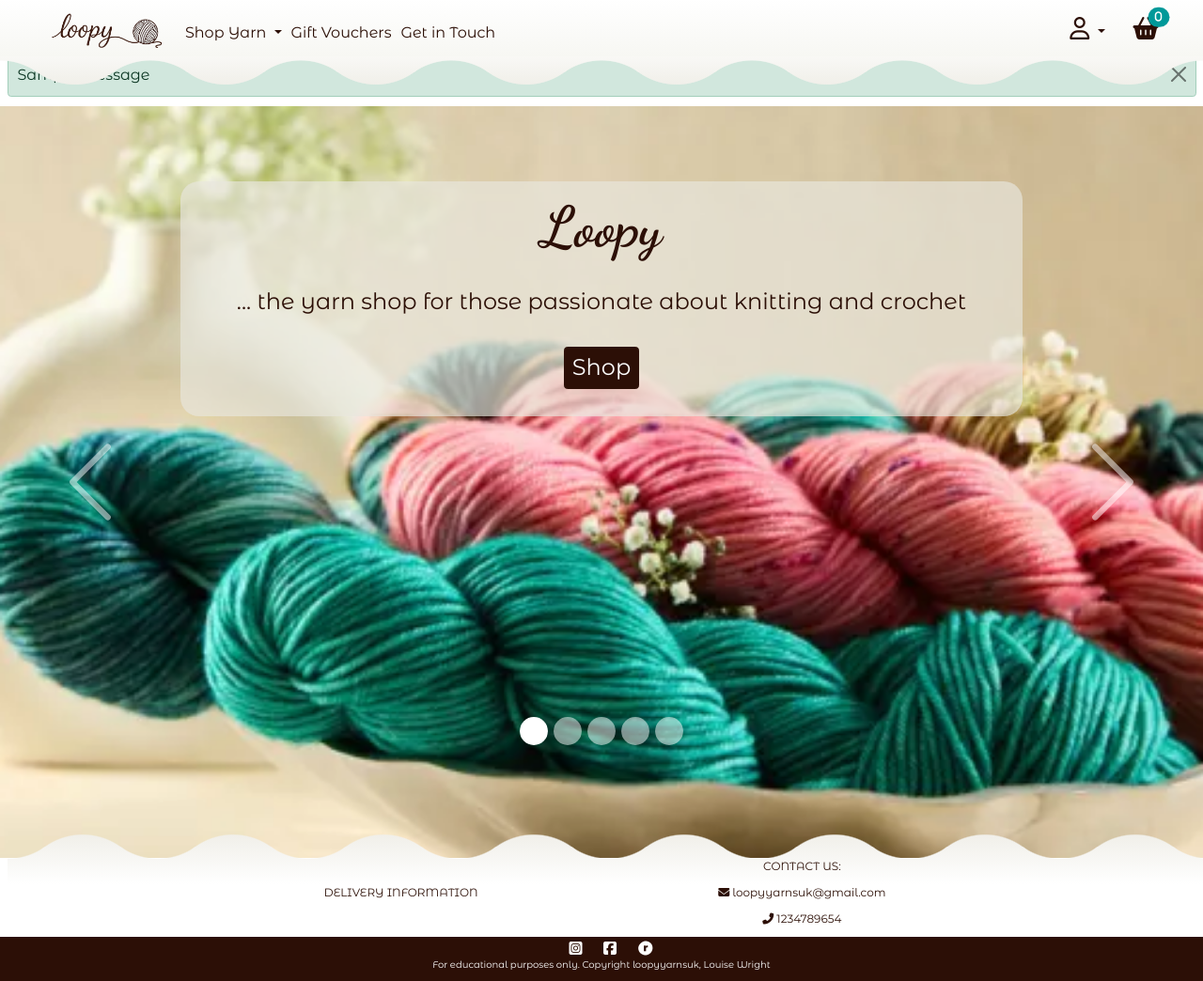
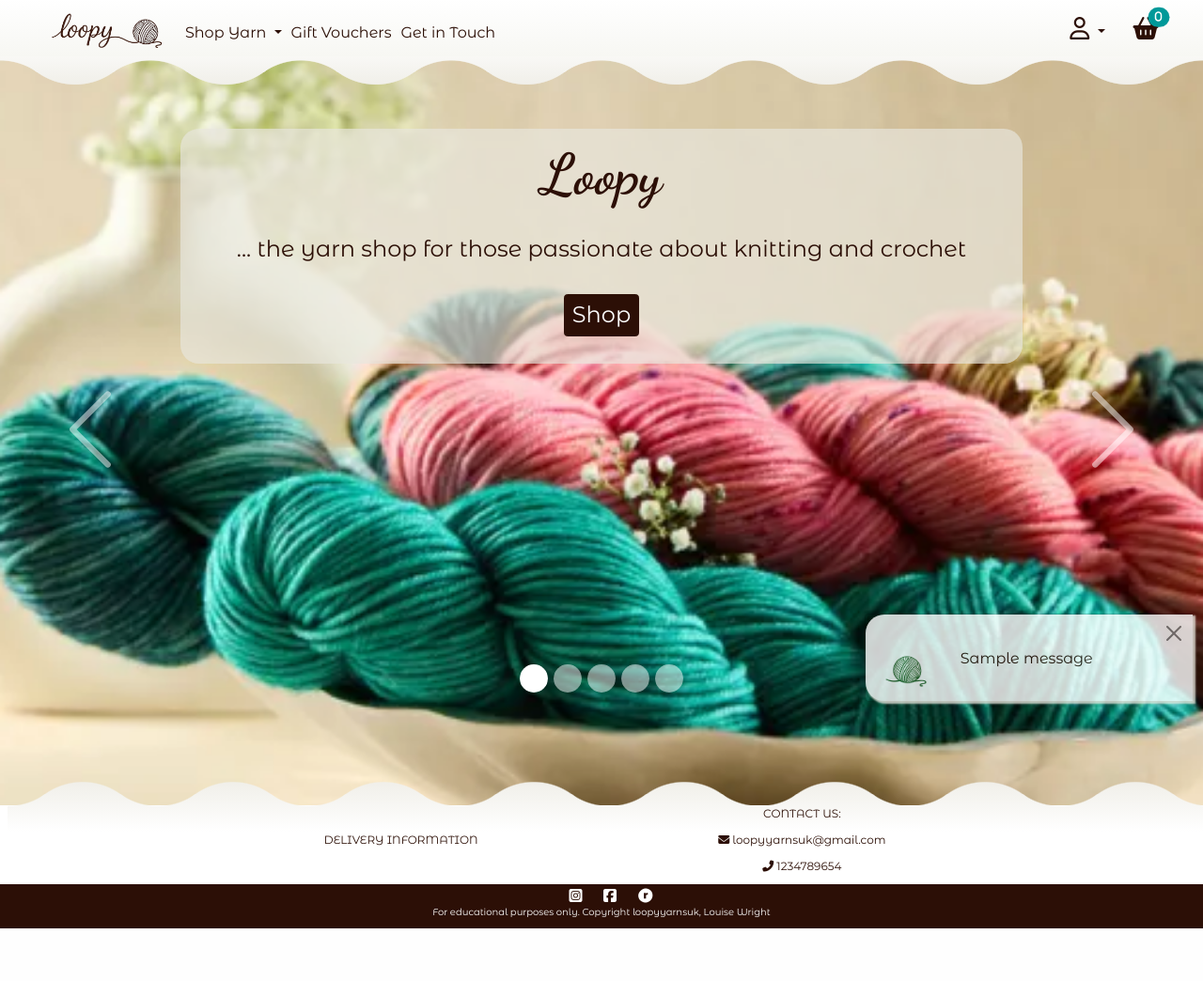
Before and after one commit to lbwright22ci/loopy, a Django app: page / in a window 1280 px wide. Shown: the part 23-1067 px from the top of the page at 94% size. After the commit the page ends 1011 px from the top, so only its background shows below. Run offline with Django 5.2, Linux system fonts and the light colour scheme; data comes from the database, SQL or seed files in the repository; both versions use the stored data as it was after the commit; one stand-in notice (Sample message) is shown; some libraries are stand-ins or nearby versions.

Commit message:
wire up messages to display as toasts and style

```diff
--- a/static/css/style.css
+++ b/static/css/style.css
@@ -302,6 +302,48 @@ li .sub-menu-item,
     background-color: var(--shadow-semi);
 }
 
+/* message container */
+.message-container{
+    position:fixed;
+    bottom:2rem;
+    right:0;
+    z-index: 6000;
+}
+
+.toast{
+    font-size:1.4rem;
+    background-color: transparent;
+}
+
+.logo-toast{
+    width:5rem;
+}
+
+.toast-container{
+    background-color: transparent;
+}
+
+.toast-body{
+    background-color: var(--primary-background-color);
+    opacity: 80%;
+    box-shadow: 0.2rem 0.2rem 0.2rem 0.1rem var(--shadow-color);
+    font-size: 1.6rem;
+    border-radius: 2rem 0 0 2rem;
+    margin-right:0;
+    padding-left:2rem;
+    padding-right:2rem;
+}
+
+.toast-body .toast-success{
+    border: 0.1rem solid var(--success-color);
+}
+
+.toast-body .toast-error{
+    border: 0.1rem solid var(--error-color);
+}
+
+
+
 /* 404 page logo */
 #not-found-page{
     padding:4rem;
--- a/static/js/base.js
+++ b/static/js/base.js
@@ -9,4 +9,6 @@ $(document).ready(function(){
         $("ul:first-of-type").removeClass("show");
     });
 
+    $('.toast').toast('show');
+
 });
--- a/templates/base.html
+++ b/templates/base.html
@@ -62,19 +62,7 @@
         {% include 'includes/mobile-nav.html' %}
 
 
-    <!-- messages-->
-        <div class="container-fluid">
-            <div class="row">
-                <div class="col-12">
-                    {% for message in messages %}
-                        <div class="alert {{ message.tags }} alert-dismissible show" id="msg" role="alert">
-                            {{ message | safe }}
-                            <button type="button" class="btn-close" data-bs-dismiss="alert" aria-label="Close"></button>
-                        </div>
-                    {% endfor %}
-                </div>
-            </div>
-        </div>
+
 
         <main>
 
@@ -83,6 +71,22 @@
 
             {% block content %}
             {% endblock content %}
+
+            <!-- messages-->
+     {% if messages %}
+        <div aria-live="polite" aria-atomic="true">
+            {% for message in messages %}
+            {% with message.level as level %}
+                {% if level == 40 %}
+                    {% include 'includes/toasts/toast_error.html' %}
+                {% else %}
+                    {% include 'includes/toasts/toast_success.html' %}
+                {% endif %}
+            {% endwith %}
+        {% endfor %}
+
+        </div>
+        {% endif %}
 
         </main>
 
--- /dev/null
+++ b/templates/includes/toasts/toast_success.html
@@ -0,0 +1,20 @@
+{% load static %}
+
+  <div class="toast-container p-3 message-container" >
+    <div class="toast" role="alert" aria-live="assertive" aria-atomic="true" data-bs-delay="15000" >
+      <div class="toast-body toast-success">
+        <div class="row ">
+          <div class="col-1 ms-auto">
+            <button type="button" class="btn-close" data-bs-dismiss="toast" aria-label="Close"></button>
+          </div>
+        </div>
+        <div class="row align-contents-center text-start">
+          <div class="col-3">
+            <img src="{% static 'images/green.png' %}" class="logo-toast" alt="Logo in success colours">
+          </div>
+          <div class="col-9">
+            {{ message | safe }}
+          </div>
+      </div>
+    </div>
+  </div>
```
Also changed, not shown: templates/includes/toasts/toast_error.html (added, +32 -0 lines), README.md, db.sqlite3, static/images/green.png (added), static/images/red.png (added).
